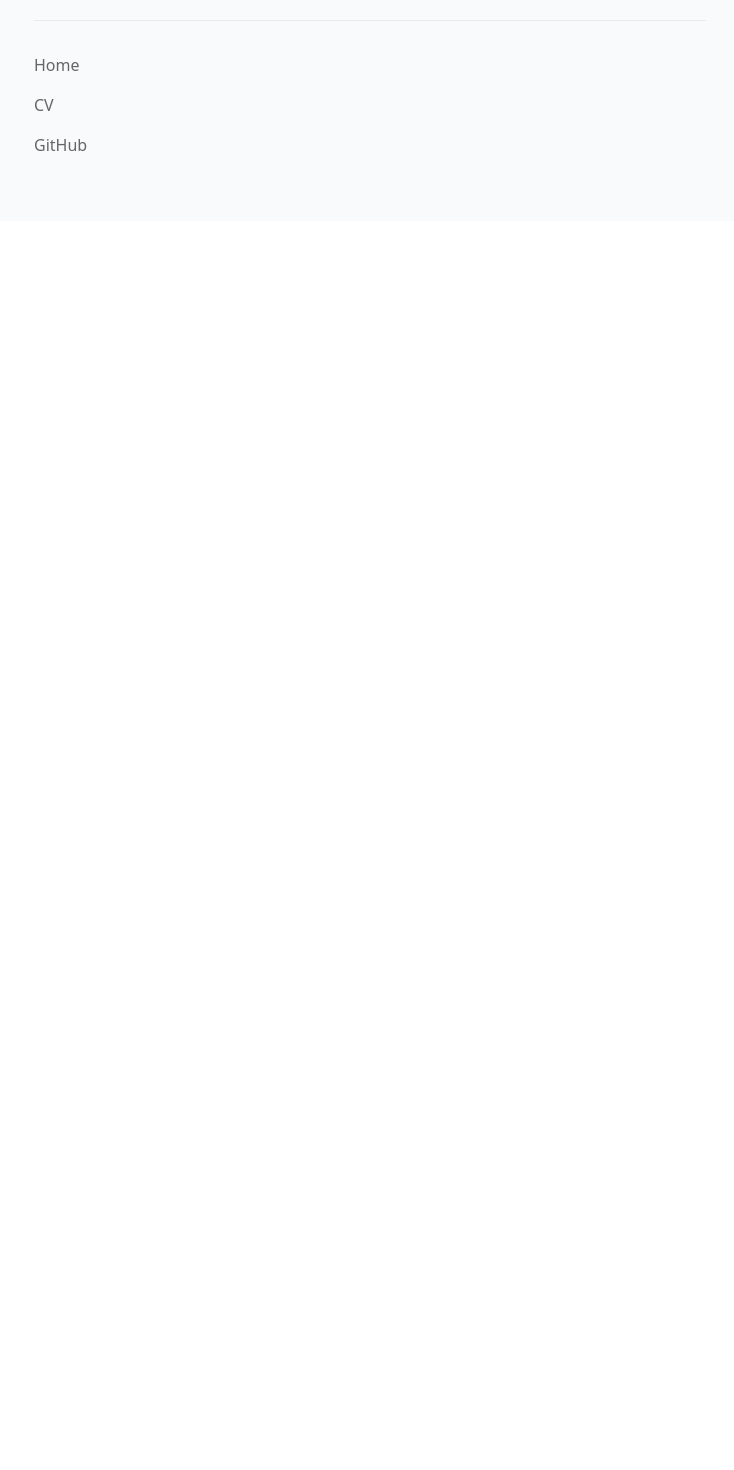
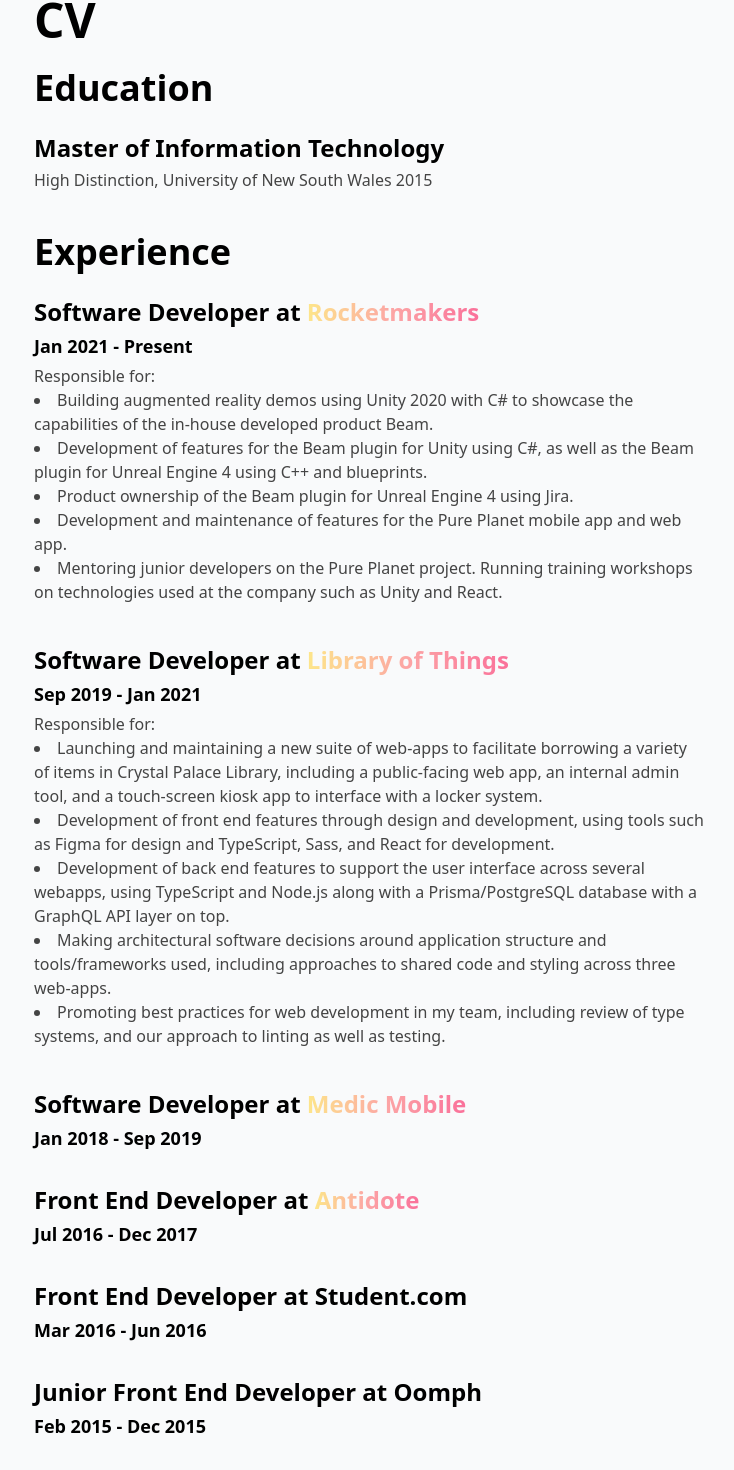
Before and after one commit to rmhowe/portfolio, a Next.js app: page /cv in a window 1280 px wide. Shown: the part 140-1610 px from the top of the page, without its empty margins (270-1004 px from the left). Before the commit the page ends 800 px from the top, so only its background shows below. Built offline with nearby package versions, Linux system fonts and the light colour scheme.

Commit message:
Adds CV and project thumbnails

```diff
--- /dev/null
+++ b/components/ExternalLink.tsx
@@ -0,0 +1,20 @@
+import cn from 'classnames';
+
+export const ExternalLink = ({
+  href,
+  children,
+  className,
+}: {
+  href: string;
+  children: React.ReactNode;
+  className?: string;
+}) => (
+  <a
+    className={cn('transition', className)}
+    target="_blank"
+    rel="noopener noreferrer"
+    href={href}
+  >
+    {children}
+  </a>
+);
--- a/components/Footer.tsx
+++ b/components/Footer.tsx
@@ -1,25 +1,9 @@
 import Link from 'next/link';
-
-const ExternalLink = ({
-  href,
-  children,
-}: {
-  href: string;
-  children: React.ReactNode;
-}) => (
-  <a
-    className="text-gray-500 hover:text-gray-600 transition"
-    target="_blank"
-    rel="noopener noreferrer"
-    href={href}
-  >
-    {children}
-  </a>
-);
+import { ExternalLink } from './ExternalLink';
 
 export const Footer = () => {
   return (
-    <footer className="flex flex-col justify-center items-start max-w-2xl mx-auto w-full mb-8">
+    <footer className="flex flex-col justify-center items-start max-w-2xl mx-auto w-full px-8 sm:px-0">
       <hr className="w-full border-1 border-gray-200 dark:border-gray-800 mb-8" />
       <div className="w-full max-w-2xl grid grid-cols-1 gap-4 pb-16 sm:grid-cols-3">
         <div className="flex flex-col space-y-4">
@@ -29,7 +13,12 @@
           <Link href="/cv">
             <a className="text-gray-500 hover:text-gray-600 transition">CV</a>
           </Link>
-          <ExternalLink href="https://github.com/rmhowe">GitHub</ExternalLink>
+          <ExternalLink
+            href="https://github.com/rmhowe"
+            className="text-gray-500 hover:text-gray-600"
+          >
+            GitHub
+          </ExternalLink>
         </div>
       </div>
     </footer>
--- a/components/ProjectCard.tsx
+++ b/components/ProjectCard.tsx
@@ -4,11 +4,13 @@
 export const ProjectCard = ({
   title,
   description,
+  image,
   name,
   gradient,
 }: {
   title: string;
   description: string;
+  image: string;
   name: string;
   gradient: string;
 }) => {
@@ -29,7 +31,9 @@
               {description}
             </p>
           </div>
-          <img src="http://placekitten.com/150/150" className="rounded-r-lg" />
+          <div className="rounded-r-lg bg-gray-900 w-24 sm:w-40 flex-none m-1 ml-0">
+            <img src={image} className="rounded-r-lg object-cover h-full" />
+          </div>
         </div>
       </a>
     </Link>
--- a/pages/cv.tsx
+++ b/pages/cv.tsx
@@ -1,13 +1,154 @@
 import { NextPage } from 'next';
-
-import Link from 'next/link';
+import { ExternalLink } from '../components/ExternalLink';
 
 import { Shell } from '../components/Shell';
-import { ProjectCard } from '../components/ProjectCard';
-import { ArrowRight } from 'phosphor-react';
 
 const CV: NextPage = () => {
-  return <Shell>Beans</Shell>;
+  return (
+    <Shell>
+      <div className="flex flex-col justify-center items-start max-w-2xl border-gray-200 dark:border-gray-700 mx-auto pb-16">
+        <h1 className="font-bold text-3xl md:text-5xl mb-6 text-black dark:text-white">
+          CV
+        </h1>
+        <h2 className="font-bold text-2xl md:text-4xl mb-6 text-black dark:text-white">
+          Education
+        </h2>
+        <h3 className="font-bold text-lg md:text-2xl mb-1 text-black dark:text-white">
+          Master of Information Technology
+        </h3>
+        <p className="text-gray-600 dark:text-gray-200 mb-10">
+          High Distinction, University of New South Wales 2015
+        </p>
+        <h2 className="font-bold text-2xl md:text-4xl mb-6 text-black dark:text-white">
+          Experience
+        </h2>
+        <h3 className="font-bold text-lg md:text-2xl mb-1 text-black dark:text-white">
+          Software Developer at{' '}
+          <ExternalLink
+            className="bg-gradient-to-r from-[#FDE68A] via-[#FCA5A5] to-[#FA709A] bg-clip-text text-transparent"
+            href="https://rocketmakers.com"
+          >
+            Rocketmakers
+          </ExternalLink>
+        </h3>
+        <h4 className="font-bold text-base md:text-lg mb-1 text-black dark:text-white">
+          Jan 2021 - Present
+        </h4>
+        <p className="text-gray-600 dark:text-gray-200 mb-10">
+          Responsible for:
+          <ul className="list-disc list-inside">
+            <li>
+              Building augmented reality demos using Unity 2020 with C# to
+              showcase the capabilities of the in-house developed product Beam.
+            </li>
+            <li>
+              Development of features for the Beam plugin for Unity using C#, as
+              well as the Beam plugin for Unreal Engine 4 using C++ and
+              blueprints.
+            </li>
+            <li>
+              Product ownership of the Beam plugin for Unreal Engine 4 using
+              Jira.
+            </li>
+            <li>
+              Development and maintenance of features for the Pure Planet mobile
+              app and web app.
+            </li>
+            <li>
+              Mentoring junior developers on the Pure Planet project. Running
+              training workshops on technologies used at the company such as
+              Unity and React.
+            </li>
+          </ul>
+        </p>
+        <h3 className="font-bold text-lg md:text-2xl mb-1 text-black dark:text-white">
+          Software Developer at{' '}
+          <ExternalLink
+            className="bg-gradient-to-r from-[#FDE68A] via-[#FCA5A5] to-[#FA709A] bg-clip-text text-transparent"
+            href="https://www.libraryofthings.co.uk"
+          >
+            Library of Things
+          </ExternalLink>
+        </h3>
+        <h4 className="font-bold text-base md:text-lg mb-1 text-black dark:text-white">
+          Sep 2019 - Jan 2021
+        </h4>
+        <p className="text-gray-600 dark:text-gray-200 mb-10">
+          Responsible for:
+          <ul className="list-disc list-inside">
+            <li>
+              Launching and maintaining a new suite of web-apps to facilitate
+              borrowing a variety of items in Crystal Palace Library, including
+              a public-facing web app, an internal admin tool, and a
+              touch-screen kiosk app to interface with a locker system.
+            </li>
+            <li>
+              Development of front end features through design and development,
+              using tools such as Figma for design and TypeScript, Sass, and
+              React for development.
+            </li>
+            <li>
+              Development of back end features to support the user interface
+              across several webapps, using TypeScript and Node.js along with a
+              Prisma/PostgreSQL database with a GraphQL API layer on top.
+            </li>
+            <li>
+              Making architectural software decisions around application
+              structure and tools/frameworks used, including approaches to
+              shared code and styling across three web-apps.
+            </li>
+            <li>
+              Promoting best practices for web development in my team, including
+              review of type systems, and our approach to linting as well as
+              testing.
+            </li>
+          </ul>
+        </p>
+        <h3 className="font-bold text-lg md:text-2xl mb-1 text-black dark:text-white">
+          Software Developer at{' '}
+          <ExternalLink
+            className="bg-gradient-to-r from-[#FDE68A] via-[#FCA5A5] to-[#FA709A] bg-clip-text text-transparent"
+            href="https://medicmobile.org/"
+          >
+            Medic Mobile
+          </ExternalLink>
+        </h3>
+        <h4 className="font-bold text-base md:text-lg mb-1 text-black dark:text-white mb-8">
+          Jan 2018 - Sep 2019
+        </h4>
+        <h3 className="font-bold text-lg md:text-2xl mb-1 text-black dark:text-white">
+          Front End Developer at{' '}
+          <ExternalLink
+            className="bg-gradient-to-r from-[#FDE68A] via-[#FCA5A5] to-[#FA709A] bg-clip-text text-transparent"
+            href="https://www.antidote.me/"
+          >
+            Antidote
+          </ExternalLink>
+        </h3>
+        <h4 className="font-bold text-base md:text-lg mb-1 text-black dark:text-white mb-8">
+          Jul 2016 - Dec 2017
+        </h4>
+        <h3 className="font-bold text-lg md:text-2xl mb-1 text-black dark:text-white">
+          Front End Developer at Student.com
+        </h3>
+        <h4 className="font-bold text-base md:text-lg mb-1 text-black dark:text-white mb-8">
+          Mar 2016 - Jun 2016
+        </h4>
+        <h3 className="font-bold text-lg md:text-2xl mb-1 text-black dark:text-white">
+          Junior Front End Developer at Oomph
+        </h3>
+        <h4 className="font-bold text-base md:text-lg mb-1 text-black dark:text-white mb-8">
+          Feb 2015 - Dec 2015
+        </h4>
+        <h3 className="font-bold text-lg md:text-2xl mb-1 text-black dark:text-white">
+          Web Developer/Co-Director at Werkhaus Design Studio
+        </h3>
+        <h4 className="font-bold text-base md:text-lg mb-1 text-black dark:text-white">
+          Nov 2012 - Feb 2015
+        </h4>
+      </div>
+    </Shell>
+  );
 };
 
 export default CV;
--- a/pages/index.tsx
+++ b/pages/index.tsx
@@ -1,10 +1,7 @@
 import { NextPage } from 'next';
-
-import Link from 'next/link';
 
 import { Shell } from '../components/Shell';
 import { ProjectCard } from '../components/ProjectCard';
-import { ArrowRight } from 'phosphor-react';
 
 const Home: NextPage = () => {
   return (
@@ -32,16 +29,24 @@
           <ProjectCard
             title="Particle Galaxy"
             description="A 3D galaxy animation made using ThreeJS particles"
+            image="/static/images/particle-galaxy-thumbnail.png"
             name="particle-galaxy"
             gradient="from-[#6EE7B7] via-[#3B82F6] to-[#9333EA]"
           />
+          <ProjectCard
+            title="This Portfolio"
+            description="A simple and minimal showcase of projects I've worked on"
+            image="/static/images/portfolio-thumbnail.png"
+            name=""
+            gradient="from-[#FDE68A] via-[#FCA5A5] to-[#FA709A]"
+          />
         </div>
-        <Link href="/projects">
+        {/* <Link href="/projects">
           <a className="flex items-center gap-1 mt-8 text-gray-600 dark:text-gray-400 hover:text-gray-800 dark:hover:text-gray-200 transition-all">
             See all projects
             <ArrowRight size={20} />
           </a>
-        </Link>
+        </Link> */}
       </div>
     </Shell>
   );
```
Also changed, not shown: public/static/images/particle-galaxy-thumbnail.png (added), public/static/images/portfolio-thumbnail.png (added).
